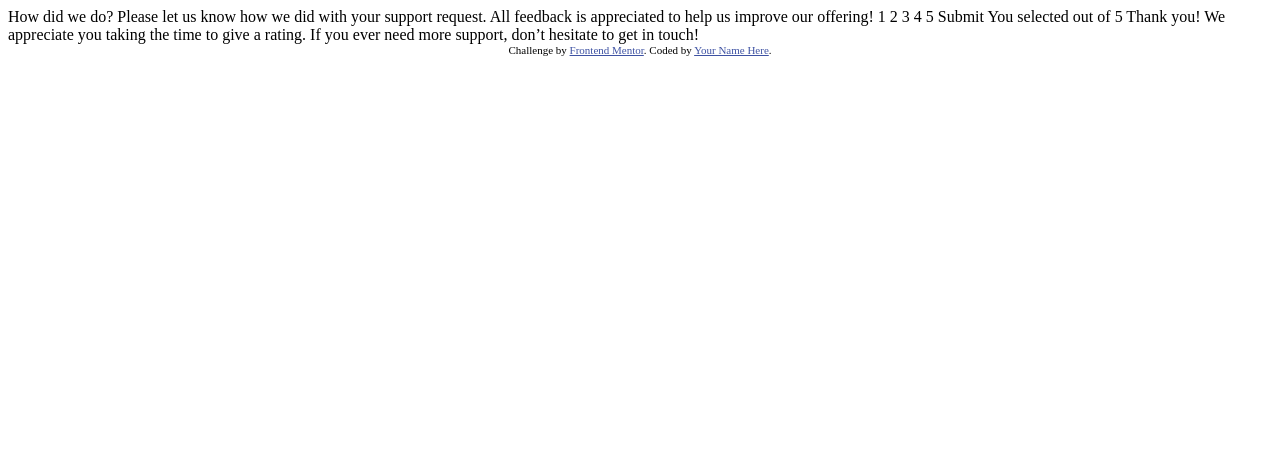
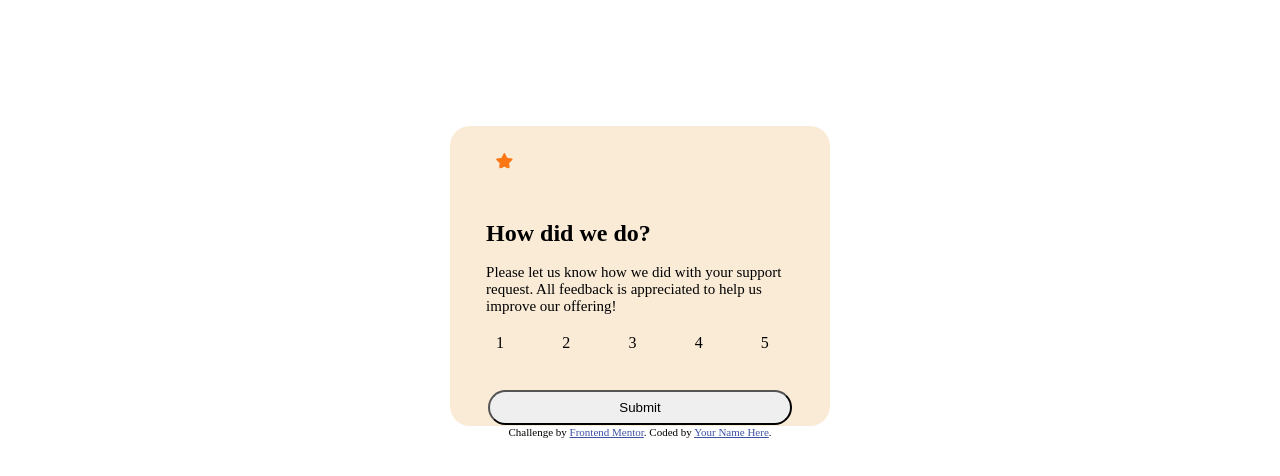
Before and after one commit to 2578344/Frontend-Mentor-Solutions, a plain HTML site: page 2.Interactive_Rating_Component/interactive-rating-component-main/index.html in a window 1280 px wide. Drawn offline with Linux system fonts and the light colour scheme.

Commit message:
elements are structured

```diff
--- a/2.Interactive_Rating_Component/interactive-rating-component-main/index.html
+++ b/2.Interactive_Rating_Component/interactive-rating-component-main/index.html
@@ -13,31 +13,40 @@
     .attribution { font-size: 11px; text-align: center; }
     .attribution a { color: hsl(228, 45%, 44%); }
   </style>
+  <link rel="stylesheet" href="styles/styles.css">
 </head>
 <body>
 
   <!-- Rating state start -->
+  <div class="main-rating-container">
+    <div class="star-img">
+      <img src = "images/icon-star.svg" alt="Icon star"/>
+    </div>
+    <div class="text-container">
+      <h2>How did we do?</h2>
 
-  How did we do?
-
-  Please let us know how we did with your support request. All feedback is appreciated
-  to help us improve our offering!
-
-  1 2 3 4 5
-
-  Submit
-
+      <p>Please let us know how we did with your support request. All feedback is appreciated
+      to help us improve our offering!</p>
+    </div>
+    <div class="ratings">
+      <span>1</span>
+      <span>2</span>
+      <span>3</span>
+      <span>4</span>
+      <span>5</span>
+    </div>
+    <button class="submit-button">Submit</button>
+  </div>
   <!-- Rating state end -->
 
   <!-- Thank you state start -->
 
-  You selected <!-- Add rating here --> out of 5
-
+  <!--
   Thank you!
 
   We appreciate you taking the time to give a rating. If you ever need more support,
   don’t hesitate to get in touch!
-
+  -->
   <!-- Thank you state end -->
 
 
--- /dev/null
+++ b/2.Interactive_Rating_Component/interactive-rating-component-main/styles/styles.css
@@ -0,0 +1,33 @@
+.main-rating-container {
+    height: 300px;
+    width: 380px;
+    margin: auto;
+    margin-top: 10%;
+    background-color: antiquewhite;
+    border-radius: 20px;
+}
+
+.main-rating-container * {
+    margin: 5%;
+}
+
+p {
+    font-size: 15px;
+}
+
+.submit-button {
+    width: 80%;
+    padding: 8px;
+    margin-left: 10%;
+    border-radius: 20px;
+}
+
+.star-img img{
+    padding: 10px;
+    border-radius: 20px;
+}
+
+.ratings * {
+    padding: 10px;
+    border-radius: 20px;
+}
```
